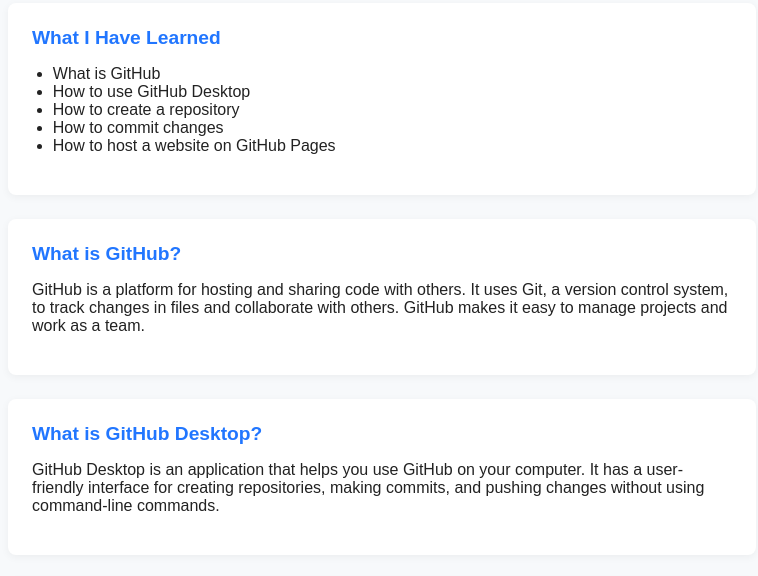
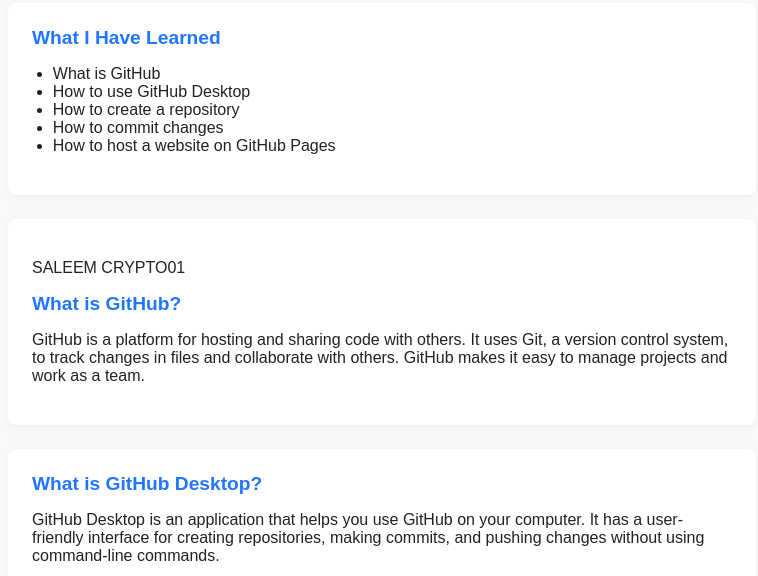
Before and after one commit to Danfusami01/first, a plain HTML site: page index.html in a window 1280 px wide. Shown: the part 90-666 px from the top of the page, without its empty margins (258-1016 px from the left). Drawn offline with Linux system fonts and the light colour scheme.

Commit message:
changes on index

```diff
--- a/index.html
+++ b/index.html
@@ -9,7 +9,7 @@
     body {
       font-family: Arial, sans-serif;
       margin: 0;
-      padding: 0 1rem;
+      padding: 0 3rem;
       background: #f7f9fb;
       color: #222;
     }
@@ -63,6 +63,7 @@
   </section>
 
   <section>
+    <p>SALEEM CRYPTO01</p>
     <h2>What is GitHub?</h2>
     <p>
       GitHub is a platform for hosting and sharing code with others. It uses Git, a version control system, to track changes in files and collaborate with others. GitHub makes it easy to manage projects and work as a team.
```
